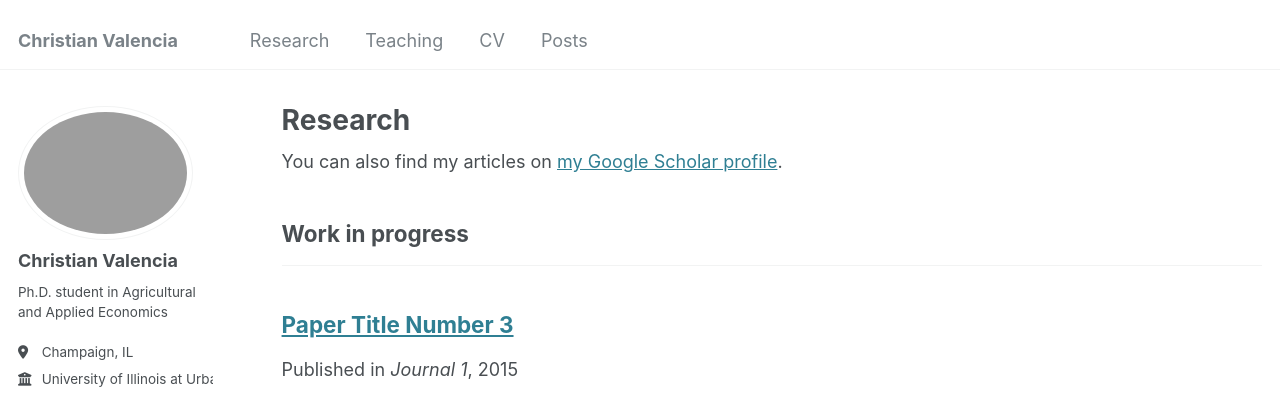
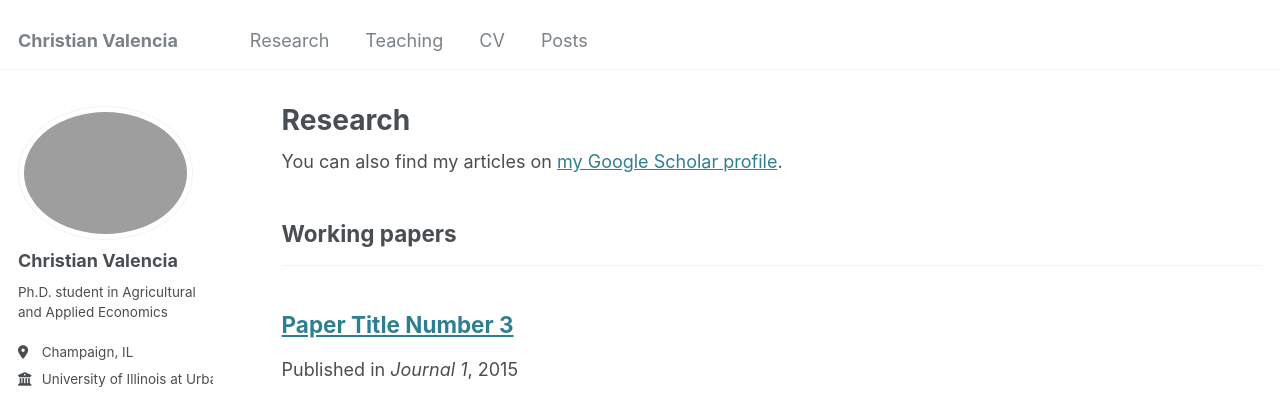
Before and after one commit to valenciac/valenciac.github.io, a Jekyll site: the page built from _pages/publications.html, in a window 1280 px wide and 900 px high. Shown: the top 400 px of the window. Built offline with Jekyll 4.4.1, drawn with Linux system fonts in a browser that asks for light colours; some web fonts are replaced; some of the changed lines change nothing that is shown.

Commit message:
Update _config.yml

```diff
--- a/_config.yml
+++ b/_config.yml
@@ -77,9 +77,9 @@ author:
 # Publication Category - The following the list of publication categories and their headings
 publication_category:
   books:
+    title: 'Work in progress'
+  manuscripts:
     title: 'Working papers'
-  manuscripts:
-    title: 'Work in progress'
   conferences:
     title: 'Old publications'
 
```
